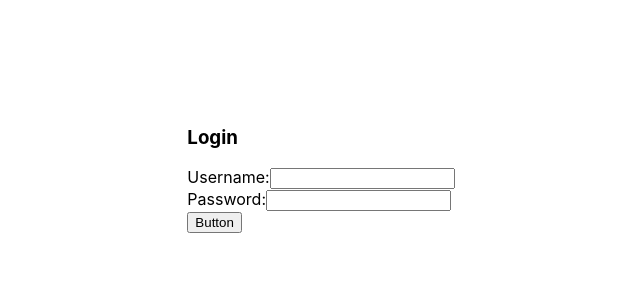
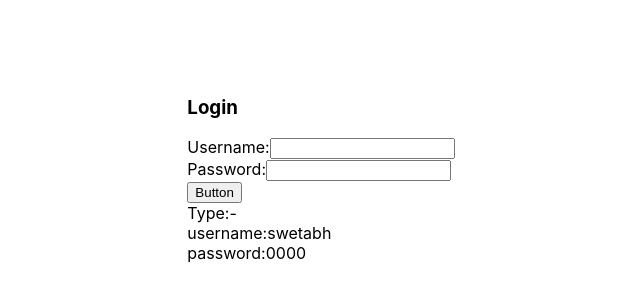
Before and after one commit to swtbhsmn/simple-react-login, a React (Create React App) app: page / in a window 1280 px wide. Shown: the part 230-530 px from the top of the page, without its empty margins (319-959 px from the left). Built offline with nearby package versions, Linux system fonts and the light colour scheme.

Commit message:
add login user data

```diff
--- a/src/components/login.js
+++ b/src/components/login.js
@@ -42,6 +42,13 @@ class Login extends React.Component{
                     </div>
                     <button type="sumit">Button</button>
                   </form>
+                  <div>
+                      Type:-
+                      <br/>
+                      username:swetabh
+                      <br/>
+                      password:0000
+                  </div>
                </div>
             </>
         )
```
